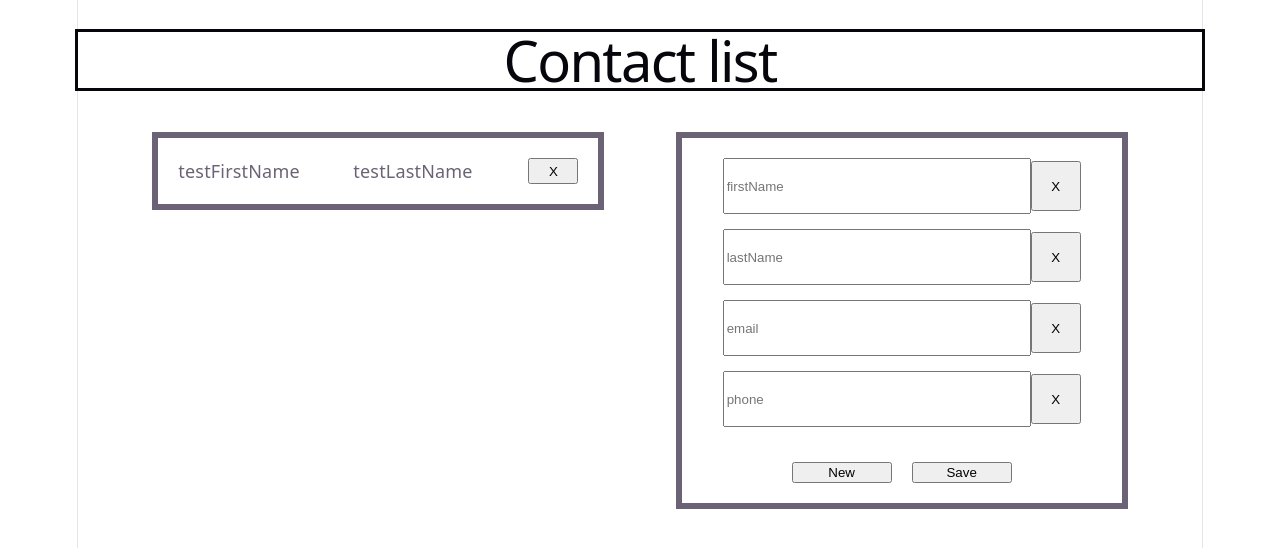
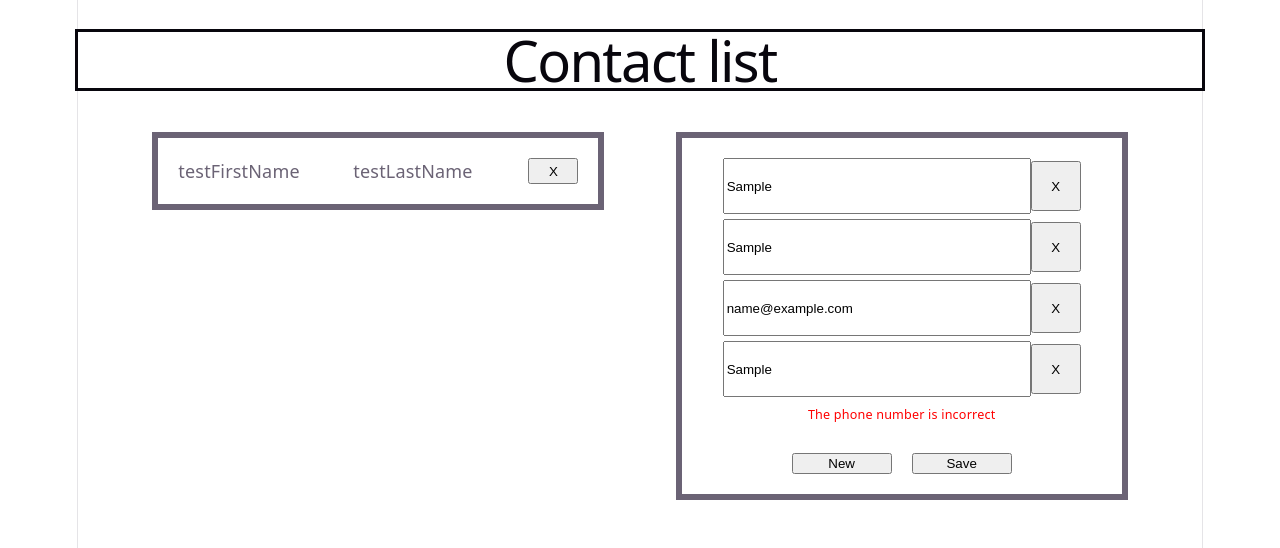
Before and after one commit to turcew/React.-Contact-List, a React (Vite) app: page / in a window 1280 px wide. Both pictures are taken after typing "Sample", "Sample", "name@example.com", "Sample" into the empty fields and a click on the button "Save". Shown: the top 548 px of the page. Built offline with nearby package versions, Linux system fonts and the light colour scheme; no server answers; data requests are answered from the project's data file.

Commit message:
Add Formik to ContactForm.jsx

```diff
--- a/package.json
+++ b/package.json
@@ -23,7 +23,8 @@
     "react-dom": "^19.2.7",
     "react-redux": "^9.3.0",
     "redux": "^5.0.1",
-    "redux-logger": "^3.0.6"
+    "redux-logger": "^3.0.6",
+    "yup": "^1.7.1"
   },
   "devDependencies": {
     "@eslint/js": "^10.0.1",
--- a/src/components/WatchForm/ContactForm.css
+++ b/src/components/WatchForm/ContactForm.css
@@ -3,7 +3,7 @@
   display: flex;
   flex-direction: column;
   padding: 20px;
-  gap: 15px;
+  gap: 5px;
 }
 input {
   width: 300px;
@@ -31,3 +31,8 @@ area {
 .btns {
   margin-top: 20px;
 }
+
+.error {
+  color: red;
+  font-size: 0.7em;
+}
--- a/src/components/WatchForm/ContactForm.jsx
+++ b/src/components/WatchForm/ContactForm.jsx
@@ -7,7 +7,8 @@ import {
   clearCurrentContact,
 } from "../../store/slices/contactSlice";
 import { useDispatch, useSelector } from "react-redux";
-import { useEffect, useState } from "react";
+import { ErrorMessage, Field, Form, Formik } from "formik";
+import * as Yup from "yup";
 
 const emptyContact = {
   id: "",
@@ -17,6 +18,21 @@ const emptyContact = {
   phone: "",
 };
 
+const schema = Yup.object().shape({
+  firstName: Yup.string()
+    .min(3, "First name must be at least 3 characters")
+    .max(20, "First name must be at most 20 characters")
+    .required("First name is required"),
+  lastName: Yup.string()
+    .min(3, "Last name must be at least 3 characters")
+    .max(20, "Last name must be at most 20 characters")
+    .required("Last name is required"),
+  email: Yup.string().email("Invalid email").required("Email is required"),
+  phone: Yup.string()
+    .matches(/^\+?[\d\s\-()]{7,20}$/, "The phone number is incorrect")
+    .required("Phone is required"),
+});
+
 const ContactForm = () => {
   const dispatch = useDispatch();
 
@@ -24,129 +40,129 @@ const ContactForm = () => {
     (state) => state.contactList.currentContact,
   );
 
-  const [formData, setFormData] = useState({
-    emptyContact,
-  });
-
-  useEffect(() => {
-    setFormData({
-      ...currentContact,
-    });
-  }, [currentContact]);
-
-  const deleteInput = (event) => {
-    const input = event.target.closest("div").querySelector("input");
-    if (input) {
-      setFormData((prev) => ({ ...prev, [input.name]: "" }));
+  const onFormSubmit = (values, { resetForm }) => {
+    if (!values.id) {
+      dispatch(addContact(values));
+    } else {
+      dispatch(editContact(values));
     }
+    dispatch(clearCurrentContact());
+    resetForm({ values: emptyContact });
   };
 
-  const onSaveClick = (event) => {
-    event.preventDefault();
-
-    if (!formData.id) {
-      dispatch(addContact(formData));
+  const handleNew = (resetForm) => {
     dispatch(clearCurrentContact());
-    } else {
-      dispatch(editContact(formData));
-    }
+    resetForm({ values: emptyContact });
   };
 
-  const onInputChange = (event) => {
-    const { name, value } = event.target;
-    setFormData((prev) => ({ ...prev, [name]: value }));
-  };
-
-  const onNewClick = () => {
+  const handleDelete = (id, resetForm) => {
+    if (!id) return;
+    dispatch(delContact(id));
     dispatch(clearCurrentContact());
-    resetForm();
-  };
-  const resetForm = () => {
-    setFormData(emptyContact);
-  };
-
-  const onDeleteClick = (e) => {
-    e.preventDefault();
-    if (!formData.id) return;
-
-    dispatch(delContact(formData.id));
-    dispatch(clearCurrentContact());
+    resetForm({ values: emptyContact });
   };
 
   return (
-    <form className="container" id="Form">
+    <Formik
+      initialValues={currentContact?.id ? currentContact : emptyContact}
+      enableReinitialize
+      onSubmit={onFormSubmit}
+      validationSchema={schema}
+    >
+      {({ resetForm, values, setFieldValue }) => (
+        <Form className="container" id="Form">
           <div className="area">
-        <input
+            <Field
               type="text"
               name="firstName"
-          value={formData.firstName}
+              id="firstName"
               placeholder="firstName"
-          onChange={onInputChange}
             />
-        <button type="button" className="btn" onClick={deleteInput}>
+            <button
+              type="button"
+              className="btn"
+              onClick={() => setFieldValue("firstName", "")}
+            >
               X
             </button>
           </div>
+          <ErrorMessage name="firstName">
+            {(msg) => <div className="error">{msg}</div>}
+          </ErrorMessage>
 
           <div className="area">
-        <input
+            <Field
               type="text"
               name="lastName"
-          value={formData.lastName}
+              id="lastName"
               placeholder="lastName"
-          onChange={onInputChange}
             />
-        <button type="button" className="btn" onClick={deleteInput}>
+            <button
+              type="button"
+              className="btn"
+              onClick={() => setFieldValue("lastName", "")}
+            >
               X
             </button>
           </div>
+          <ErrorMessage name="lastName">
+            {(msg) => <div className="error">{msg}</div>}
+          </ErrorMessage>
 
           <div className="area">
-        <input
-          type="email"
-          name="email"
-          value={formData.email}
-          placeholder="email"
-          onChange={onInputChange}
-        />
-        <button type="button" className="btn" onClick={deleteInput}>
+            <Field type="email" name="email" id="email" placeholder="email" />
+            <button
+              type="button"
+              className="btn"
+              onClick={() => setFieldValue("email", "")}
+            >
               X
             </button>
           </div>
+          <ErrorMessage name="email">
+            {(msg) => <div className="error">{msg}</div>}
+          </ErrorMessage>
 
           <div className="area">
-        <input
-          type="text"
-          name="phone"
-          value={formData.phone}
-          placeholder="phone"
-          onChange={onInputChange}
-        />
-        <button type="button" className="btn" onClick={deleteInput}>
+            <Field type="text" name="phone" id="phone" placeholder="phone" />
+            <button
+              type="button"
+              className="btn"
+              onClick={() => setFieldValue("phone", "")}
+            >
               X
             </button>
           </div>
+          <ErrorMessage name="phone">
+            {(msg) => <div className="error">{msg}</div>}
+          </ErrorMessage>
+
           <div className="btns">
-        <button className="btn1" form="Form" type="reset" onClick={onNewClick}>
+            <button
+              className="btn1"
+              type="button"
+              onClick={() => handleNew(resetForm)}
+            >
               New
             </button>
 
-        <button
-          className="btn1"
-          form="Form"
-          type="submit"
-          onClick={onSaveClick}
-        >
+            <button className="btn1" type="submit">
               Save
             </button>
 
-        {currentContact.id && (
-          <button className="btn1" form="Form" onClick={onDeleteClick}>
+            {values.id && (
+              <button
+                className="btn1"
+                type="button"
+                onClick={() => handleDelete(values.id, resetForm)}
+              >
                 Delete
               </button>
             )}
           </div>
-    </form>
+        </Form>
+      )}
+    </Formik>
   );
 };
 
```
Also changed, not shown: 1 other file (tests, documents, lock files or other folders). Lines whose indentation alone changed are shown as unchanged.
